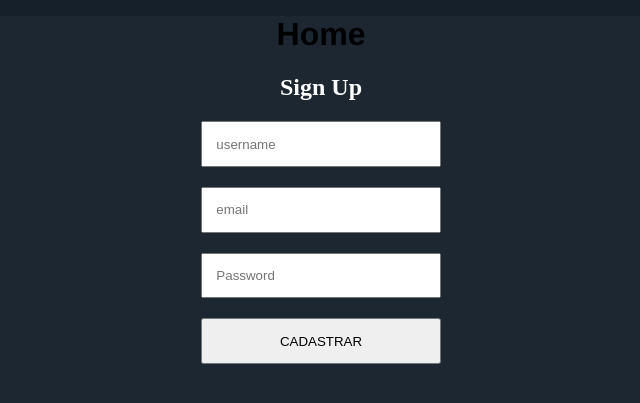
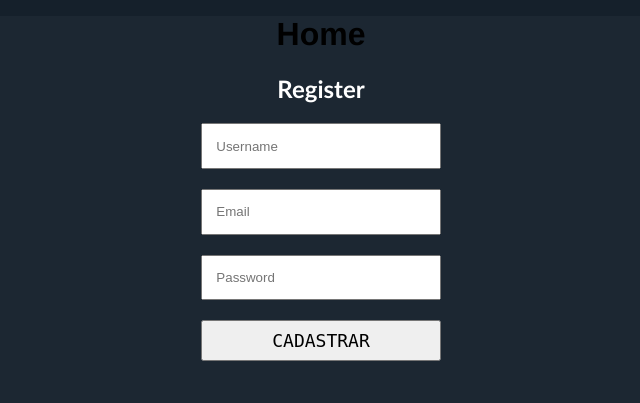
Before and after one commit to mps751/Blog_Python, a Flask app: page /register in a window 1280 px wide. Shown: the top 403 px of the page, without its empty margins (319-959 px from the left). Run offline with Flask 2, Linux system fonts and the light colour scheme.

Commit message:
Quinto commit

```diff
--- a/app.py
+++ b/app.py
@@ -42,7 +42,7 @@ def load_user(id):
 db.create_all()
 
 @app.route("/")
-@app.route('/home')
+@app.route("/home")
 def index():
     posts = Post.query.all()
     return render_template('home.html', posts = posts)
--- a/static/style.css
+++ b/static/style.css
@@ -31,9 +31,18 @@ body{
 .content input{
     padding: 1em;
     margin-bottom: 1.5em;
+    outline: none;
+
+}
+
+.content input[type="submit"]{
+    font-size: large;
+    font-family: Andale Mono, monospace;
+    padding: 8px;
 }
 
 .content h2 {
     color: white;
     text-align: center;
+    font-family: "Candara";
 }
--- a/templates/register.html
+++ b/templates/register.html
@@ -3,14 +3,13 @@
 {% block title %} Cadastrar {% endblock %}
 
 {% block content %}
-    <h2> Sign Up</h2>
+    <h2> Register </h2>
     <form method="POST">
-        <input id="username" name="username" placeholder="username" required>
 
-        <label for="email"></label>
-        <input type="email" id="email" name="email" placeholder="email">
+        <input id="username" name="username" placeholder="Username" required>
 
-        <label for="password"> </label>
+        <input type="email" id="email" name="email" placeholder="Email">
+
         <input type="password" password" name="password" placeholder="Password" required>
 
         <input type="submit" value="CADASTRAR">
```
Also changed, not shown: templates/login.html (+4 -5 lines).
